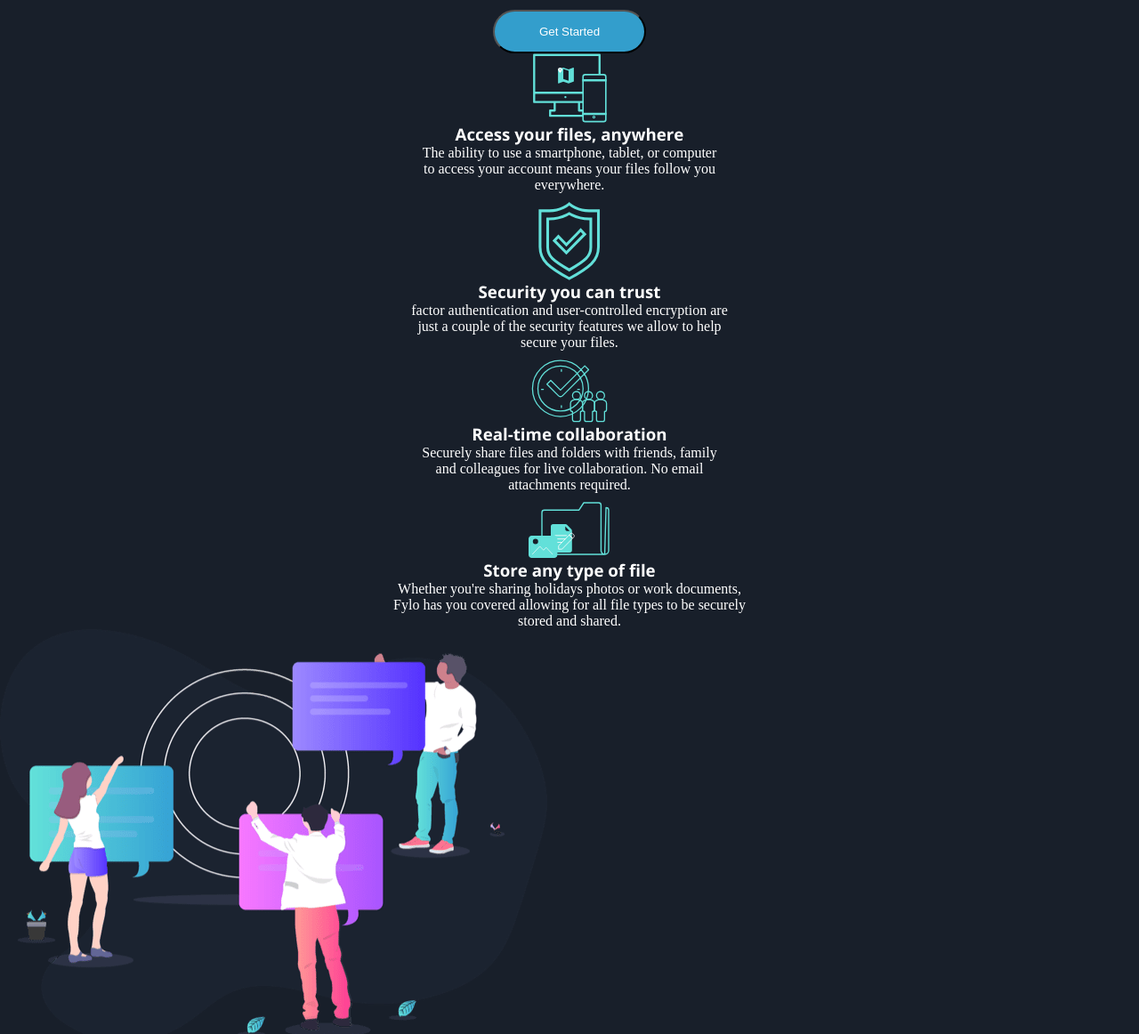
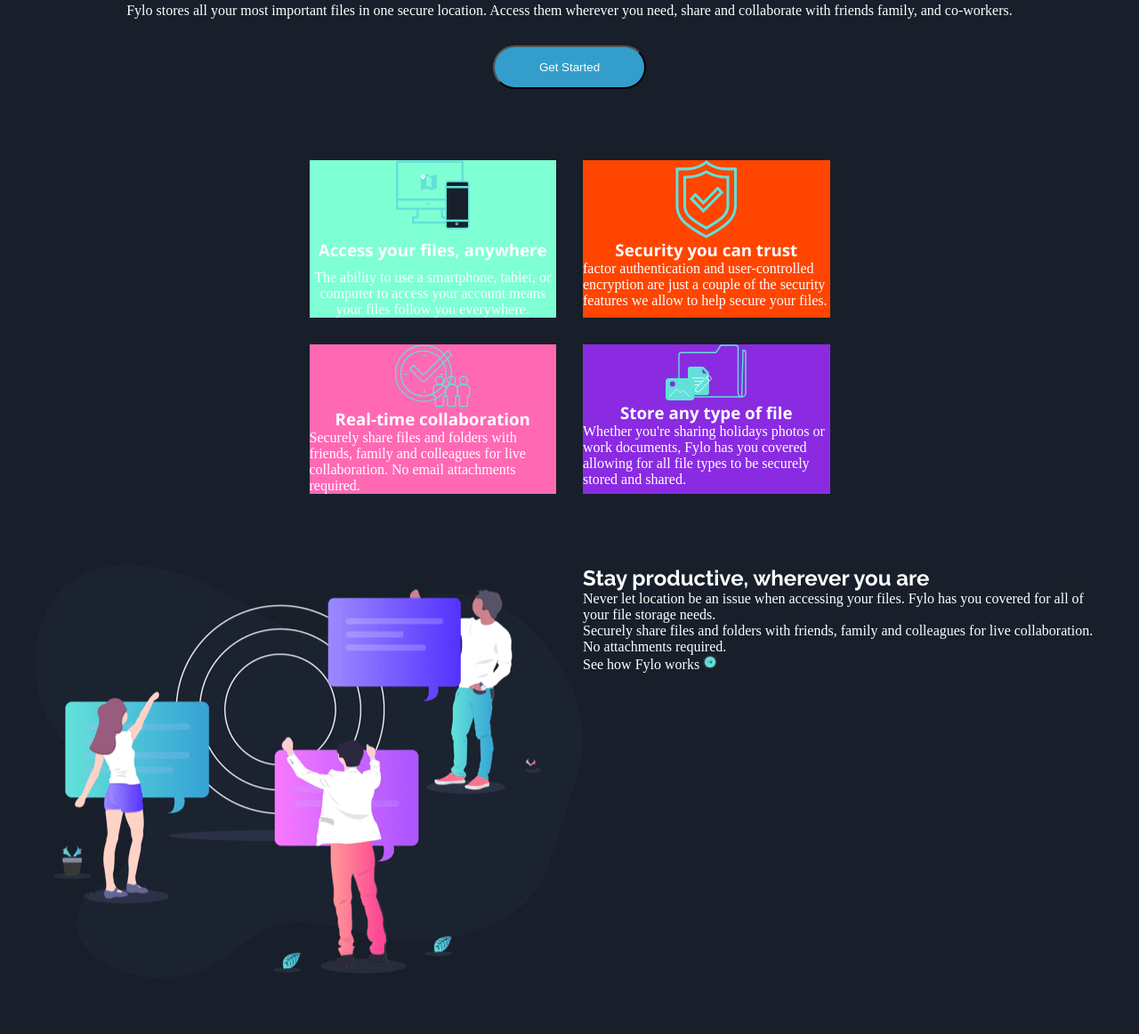
Before and after one commit to Sanxinh/Desafio-Fylo, a plain HTML site: page index.html in a window 1280 px wide. Shown: the part 792-1954 px from the top of the page at 89% size. Drawn offline with nearby package versions, Linux system fonts and the light colour scheme.

Commit message:
Estilizando terceira sessão da pagina

```diff
--- a/css/style.css
+++ b/css/style.css
@@ -1,3 +1,7 @@
+body{
+    background-color: hsl(218, 28%, 13%)
+}
+
 h2 {
     font-family: Raleway;
 }
@@ -9,6 +13,9 @@ h3 {
 
 section {
     background-color: hsl(218, 28%, 13%);
+    padding: 40px;
+    display: flex;
+    justify-content: center;
 }
 
 .menu  {
@@ -55,25 +62,51 @@ main {
 }
 
 .sequencia-de-topicos {
+    display: grid;
+    grid:
+    " .  topico-1 topico-2 . "
+    " .  topico-3 topico-4 . ";
+    grid-gap: 30px;
+    grid-template-columns: minmax(240px, 358px) minmax(240px, 358px) minmax(240px, 358px) minmax(240px, 358px);
+
+
+
+}
+
+.topico-1 {
+    background-color: aquamarine;
+    grid-area: topico-1;
     display: flex;
-    flex-flow: wrap;
-    justify-content: center;
+    flex-direction: column;
     align-items: center;
     text-align: center;
     gap: 10px;
+
 }
 
-.topico {
+.topico-2 {
+    background-color: orangered;
+    grid-area: topico-2;
     display: flex;
     flex-direction: column;
-    justify-content: center;
     align-items: center;
 
 }
 
-.texto-do-topico {
-    max-width: 46%;
+.topico-3 {
+    background-color: hotpink;
+    grid-area: topico-3;
     display: flex;
+    flex-direction: column;
     align-items: center;
 
 }
+
+.topico-4 {
+    background-color: blueviolet;
+    grid-area: topico-4;
+    display: flex;
+    flex-direction: column;
+    align-items: center;
+
+}
--- a/index.html
+++ b/index.html
@@ -56,25 +56,25 @@
 
     <section class="sequencia-de-topicos">
 
-        <nav class="topico">
+        <nav class="topico-1">
           <img src="/images/icon-access-anywhere.svg" alt="anywhere">
           <h3>Access your files, anywhere</h3>
           <p class="texto-do-topico">The ability to use a smartphone, tablet, or computer to access your account means your files follow you everywhere.</p>
         </nav>
 
-        <nav class="topico">
+        <nav class="topico-2">
           <img src="/images/icon-security.svg" alt="security">
           <h3> Security you can trust</h3>
           <p class="texto-do-topico">factor authentication and user-controlled encryption are just a couple of the security features we allow to help secure your files.</p>
         </nav>
 
-        <nav class="topico">
+        <nav class="topico-3">
           <img src="/images/icon-collaboration.svg" alt="collaboration">
           <h3>Real-time collaboration</h3>
           <p class="texto-do-topico">Securely share files and folders with friends, family and colleagues for live collaboration. No email attachments required.</p>
         </nav>
 
-        <nav class="topico">
+        <nav class="topico-4">
           <img src="/images/icon-any-file.svg" alt="access">
           <h3>Store any type of file</h3>
           <p class="texto-do-topico">Whether you're sharing holidays photos or work documents, Fylo has you covered allowing for all file types to be securely stored and shared.</p>
@@ -82,13 +82,14 @@
 
     </section>
 
-    <section>
+    <section class="imagem-da-informacao">
 
       <img src="/images/illustration-stay-productive.png" alt="">
 
       <nav>
         <h2>Stay productive, wherever you are</h2>
         <p>Never let location be an issue when accessing your files. Fylo has you covered for all of your file storage needs.</p>
+
         <p>Securely share files and folders with friends, family and colleagues for live collaboration. No attachments required.</p>
         <a href="#">See how Fylo works <img src="/images/icon-arrow.svg" alt="seta"></a>
       </nav>
@@ -182,18 +183,7 @@
       </footer>
     </section>
 
-
-
-
   </header>
-
-
-
-
-
-
-
-
 
   <script src="https://cdnjs.cloudflare.com/ajax/libs/font-awesome/5.15.4/js/all.min.js" integrity="sha512-Tn2m0TIpgVyTzzvmxLNuqbSJH3JP8jm+Cy3hvHrW7ndTDcJ1w5mBiksqDBb8GpE2ksktFvDB/ykZ0mDpsZj20w==" crossorigin="anonymous" referrerpolicy="no-referrer"></script>
 
```
